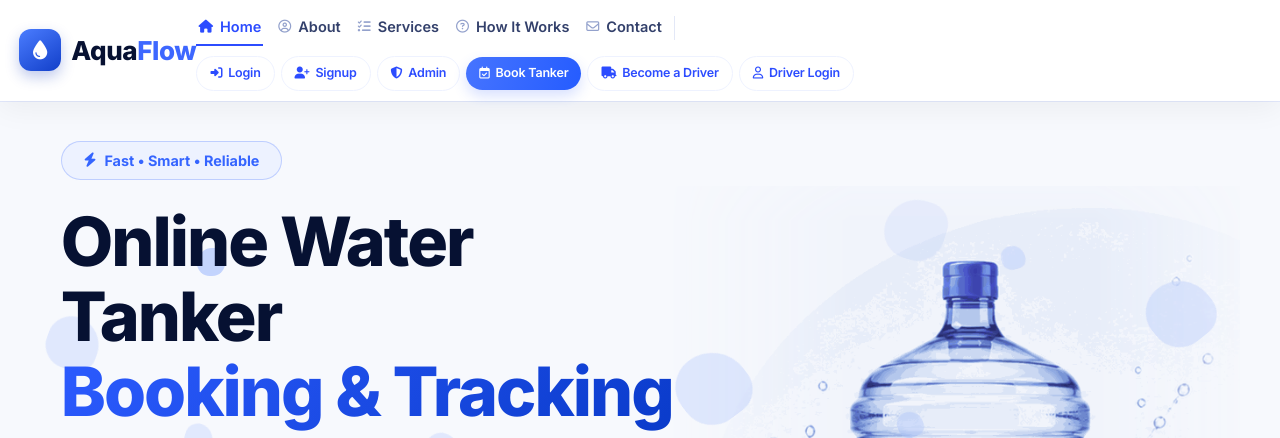
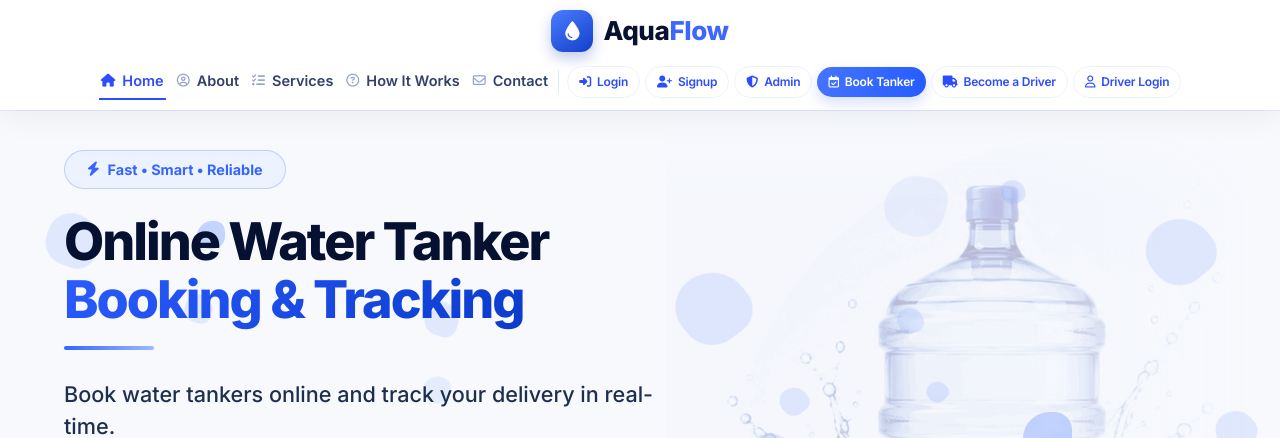
Before and after one commit to Kruthibhebbar/Aqua-Flow-Project, a Flask app: page / in a window 1280 px wide. Shown: the top 438 px of the page. Run offline with Flask 3, Linux system fonts and the light colour scheme.

Commit message:
Front page change

```diff
--- a/templates/index.html
+++ b/templates/index.html
@@ -51,7 +51,7 @@
             display: flex;
             align-items: center;
             justify-content: space-between;
-            padding: 10px 1.5%;
+            padding: 10px 1.2%;
             box-shadow: 0 8px 28px rgba(0, 0, 0, 0.05), 0 1px 0 rgba(53, 101, 255, 0.1);
             transition: all 0.3s ease;
             position: sticky;
@@ -99,13 +99,14 @@
             display: flex;
             flex-wrap: wrap;
             align-items: center;
-            gap: 10px;
+            justify-content: flex-end;
+            gap: 8px;
         }
 
         .nav-links-group {
             display: flex;
             align-items: center;
-            gap: 13px;
+            gap: 9px;
         }
 
         .nav-link {
@@ -150,16 +151,16 @@
 
         .nav-actions-group {
             display: flex;
-            flex-wrap: wrap;
+            flex-wrap: nowrap;
             align-items: center;
-            gap: 6px;
+            gap: 5px;
         }
 
         .nav-btn {
-            padding: 7px 13px;
+            padding: 6px 11px;
             border-radius: 40px;
             font-weight: 600;
-            font-size: 12.5px;
+            font-size: 12px;
             border: 1.2px solid #eef2ff;
             background: white;
             color: #2c4cff;
@@ -176,6 +177,12 @@
 
         .nav-btn i {
             font-size: 12px;
+        }
+
+        .nav-btn-logout {
+            max-width: 128px;
+            overflow: hidden;
+            text-overflow: ellipsis;
         }
 
         .nav-btn:hover {
@@ -819,7 +826,7 @@
             margin: 0;
         }
 
-        @media (max-width: 1260px) {
+        @media (max-width: 1400px) {
             .hero-modern {
                 flex-direction: column;
                 align-items: flex-start;
@@ -989,7 +996,7 @@
             <div class="nav-actions-group">
                 {% if session.user_email %}
                     <a href="/dashboard" class="nav-btn"><i class="fa-solid fa-gauge"></i> Dashboard</a>
-                    <a href="/logout" class="nav-btn"><i class="fa-solid fa-right-from-bracket"></i> Logout ({{ session.user_name }})</a>
+                    <a href="/logout" class="nav-btn nav-btn-logout"><i class="fa-solid fa-right-from-bracket"></i> Logout ({{ session.user_name.split(' ')[0] }})</a>
                 {% else %}
                     <a href="/login" class="nav-btn"><i class="fa-solid fa-right-to-bracket"></i> Login</a>
                     <a href="/signup" class="nav-btn"><i class="fa-solid fa-user-plus"></i> Signup</a>
```
Also changed, not shown: 1 other file.
